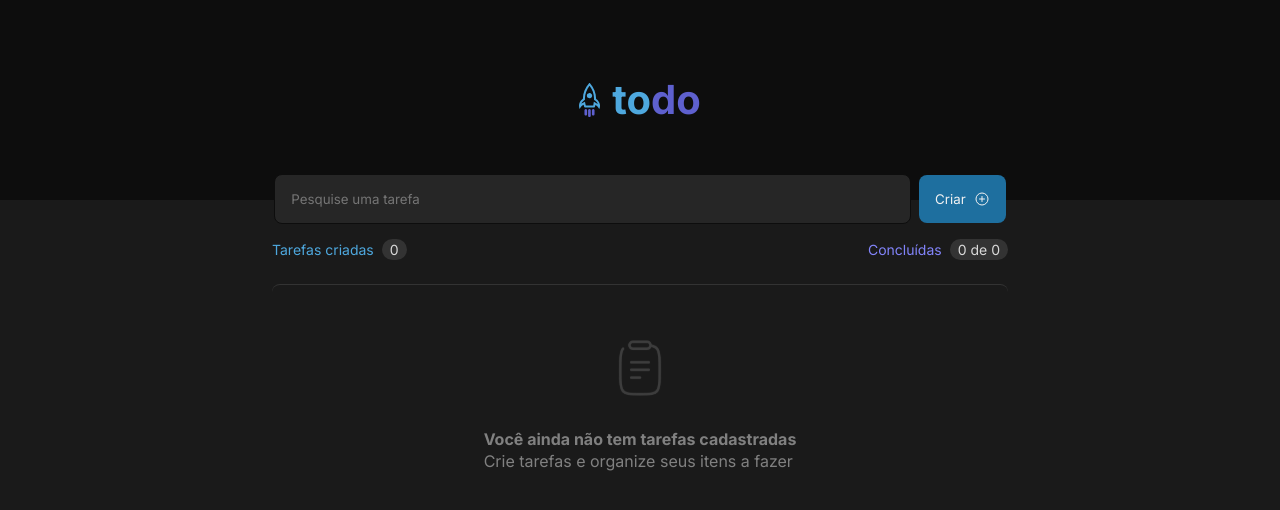
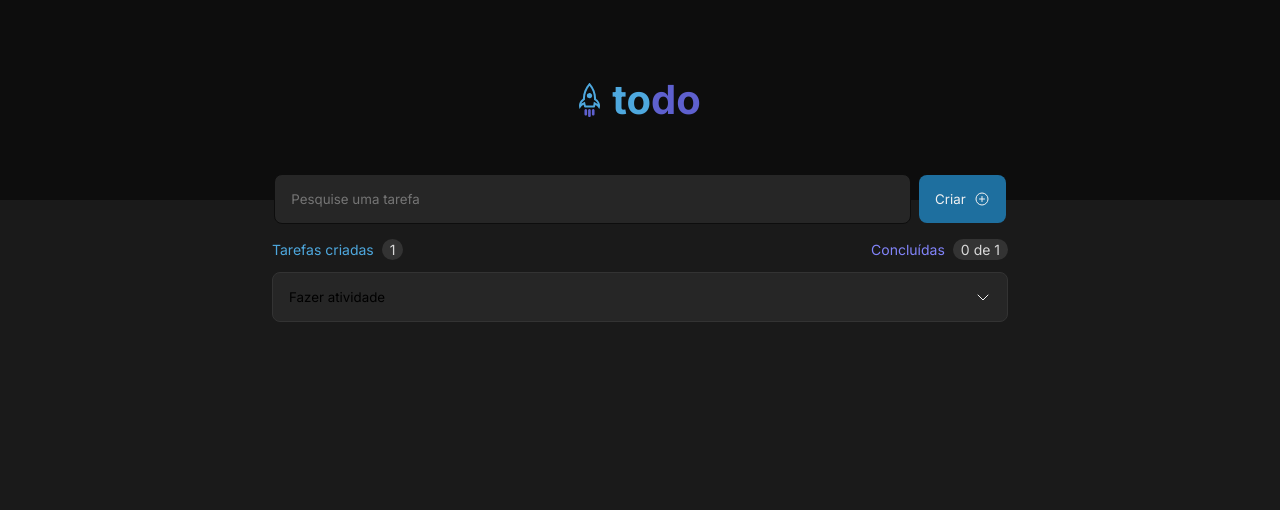
Before and after one commit to Lucas-M01/to-do-Ignite, a React (Vite) app: page / in a window 1280 px wide. Shown: the top 510 px of the page. Built offline with nearby package versions, Linux system fonts and the light colour scheme; data requests are answered from the project's data file.

Commit message:
Utilizando o Context API, mas ainda falta arrumar o componente que mostra as Tasks

```diff
--- a/package.json
+++ b/package.json
@@ -16,6 +16,7 @@
     "@radix-ui/react-accordion": "^1.0.1",
     "@radix-ui/react-checkbox": "^1.0.1",
     "@radix-ui/react-dialog": "^1.0.2",
+    "axios": "^1.1.3",
     "date-fns": "^2.29.3",
     "phosphor-react": "^1.4.1",
     "react": "^18.2.0",
--- a/src/App.module.css
+++ /dev/null
@@ -1,130 +0,0 @@
-.create {
-    display: flex;
-    align-items: center;
-    justify-content: center;
-    gap: 8px;
-    margin-top: -1.6rem;
-    max-height: 3.375rem;
-
-    width: 100%;
-}
-
-form {
-    display: flex;
-    align-items: center;
-}
-
-.task {
-    background-color: var(--gray-500);
-    border: 1px solid var(--gray-700);
-    color: var(--gray-100);
-    border-radius: 8px;
-    padding: 1rem;
-    width: 39.8rem;
-}
-
-main {
-    width: 46rem;
-}
-
-.infoTasks {
-    display: flex;
-    justify-content: center;
-    margin-top: 1rem;
-}
-
-.counter {
-
-}
-
-.info {
-    display: flex;
-    justify-content: space-between;
-    color: var(--gray-100);
-    height: 1.2rem;
-}
-
-.tasksCreated {
-    color: var(--blue);
-}
-
-.taskClompleted {
-    color: var(--purple);
-}
-
-.noTasks{
-
-}
-
-.noTasks p{
-    margin-top: 2rem;
-    color: var(--gray-300);
-    font-size: 1rem;
-    line-height: 22px;
-}
-
-@media only screen and (max-width: 768px) {
-    .container {
-        font-size: 0.75rem;
-        margin: 0 1rem 2rem 1rem;
-    }
-
-    .listTask {
-        max-height: 22rem;
-    }
-
-    main {
-        width: 100vw;
-    }
-
-    .listTask, .noTasks {
-
-    }
-
-    form {
-        width: 75%;
-    }
-
-    .task {
-        width: 100%;
-    }
-}
-
-
-
-.caretDown {
-
-}
-
-
-
-.content {
-    color: var(--gray-100);
-}
-
-.checked {
-  color: var(--purple-dark);
-  cursor: pointer;
-}
-
-.circleDefault {
-    cursor: pointer;
-    color: var(--blue);
-}
-
-.checked:hover {
-  color:  var(--purple);
-  transition: 0.2s;
-}
-
-
-.circleDefault:hover {
-  color: var(--blue-dark);
-  transition: 0.2s;
-}
-
-.isCompleted {
-    color: var(--gray-300);
-    text-decoration: line-through;
-    width: 39.5rem;
-}
--- a/src/App.tsx
+++ b/src/App.tsx
@@ -3,12 +3,15 @@ import { GlobalStyle } from './styles/global'
 import { defaultTheme } from './styles/themes/default'
 import { Home } from './pages/Home'
 import { Header } from './components/Header'
+import { TasksProvider } from './contexts/TasksContext'
 
 export function App() {
   return (
     <ThemeProvider theme={defaultTheme}>
-      <Header />
-      <Home />
+      <TasksProvider>
+        <Header />
+        <Home />
+      </TasksProvider>
       <GlobalStyle />
     </ThemeProvider>
   )
--- /dev/null
+++ b/src/contexts/TasksContext.tsx
@@ -0,0 +1,45 @@
+import { createContext, ReactNode, useEffect, useState } from 'react'
+import { api } from '../lib/axios'
+
+export interface Task {
+  id: string
+  task: string
+  isCompleted: boolean
+  startDate: Date
+  deadline?: string
+}
+
+interface TasksContextType {
+  tasks: Task[]
+  fetchTasks: (query: string) => Promise<void>
+}
+
+interface TasksProviderProps {
+  children: ReactNode
+}
+
+export const TasksContext = createContext({} as TasksContextType)
+
+export function TasksProvider({ children }: TasksProviderProps) {
+  const [tasks, setTasks] = useState<Task[]>([])
+
+  async function fetchTasks(query?: string) {
+    const response = await api.get('tasks', {
+      params: {
+        q: query,
+      },
+    })
+
+    setTasks(response.data)
+  }
+
+  useEffect(() => {
+    fetchTasks()
+  }, [])
+
+  return (
+    <TasksContext.Provider value={{ tasks, fetchTasks }}>
+      {children}
+    </TasksContext.Provider>
+  )
+}
--- /dev/null
+++ b/src/lib/axios.ts
@@ -0,0 +1,5 @@
+import axios from 'axios'
+
+export const api = axios.create({
+  baseURL: 'http://localhost:3000',
+})
--- a/src/pages/Home/components/ListTasks/index.tsx
+++ /dev/null
@@ -1,41 +0,0 @@
-import { AccordionTasks, ListTasksContainer } from './styles'
-import * as Accordion from '@radix-ui/react-accordion'
-import { CaretDown } from 'phosphor-react'
-import { Tasks } from '../../../../components/Tasks'
-import { Task } from '../..'
-import { useState } from 'react'
-
-export function ListTasks() {
-  const [taskList, setTaskList] = useState<Task[]>([])
-
-  const deleteTask = (id: string) => {
-    const taskWithoutDeletedOne = taskList.filter((task) => {
-      return task.id !== id
-    })
-    setTaskList(taskWithoutDeletedOne)
-  }
-  return (
-    <ListTasksContainer>
-      {taskList.map((task) => {
-        return (
-          <Accordion.Root type="single" key={1} collapsible>
-            <Accordion.Item value={`item-${task.id}`}>
-              <AccordionTasks>
-                <label htmlFor={`${task.id}`}>{task.content}</label>
-
-                <CaretDown size={16} className="caretDown" />
-              </AccordionTasks>
-
-              <Tasks
-                id={task.id}
-                content={task.content}
-                onDeleteTask={deleteTask}
-                startDate={task.startDate}
-              />
-            </Accordion.Item>
-          </Accordion.Root>
-        )
-      })}
-    </ListTasksContainer>
-  )
-}
--- a/src/pages/Home/components/ListTasks/styles.ts
+++ /dev/null
@@ -1,50 +0,0 @@
-import styled from 'styled-components'
-import * as Accordion from '@radix-ui/react-accordion'
-
-export const ListTasksContainer = styled.div`
-  overflow: auto;
-  max-height: 25.75rem;
-  width: 46rem;
-
-  &::-webkit-scrollbar {
-    width: 0.25rem;
-    height: 0.25rem;
-  }
-
-  &::-webkit-scrollbar-track {
-    background: transparent;
-    padding: 2px;
-  }
-
-  &::-webkit-scrollbar-thumb {
-    border-radius: 16px;
-    background-color: ${({ theme }) => theme['gray-400']};
-  }
-`
-
-export const AccordionTasks = styled(Accordion.Trigger)`
-  display: flex;
-  align-items: center;
-  justify-content: space-between;
-
-  padding: 1rem;
-  gap: 0.75rem;
-
-  background-color: ${({ theme }) => theme['gray-500']};
-  border: 1px solid ${({ theme }) => theme['gray-400']};
-  border-radius: 8px;
-  margin-top: 0.75rem;
-  width: 100%;
-
-  .caretDown {
-    color: ${({ theme }) => theme['gray-100']};
-    transition: transform 300ms cubic-bezier(0.87, 0, 0.13, 1);
-  }
-
-  [data-state='open'] > .caretDown {
-    transform: rotate(180deg);
-  }
-  /* ,
-  .tasks[data-state='open']
-  } */
-`
--- a/src/pages/Home/components/SearchInput/index.tsx
+++ b/src/pages/Home/components/SearchInput/index.tsx
@@ -4,6 +4,8 @@ import { useForm } from 'react-hook-form'
 import { SearchInputContainer } from './styles'
 import * as z from 'zod'
 import { zodResolver } from '@hookform/resolvers/zod'
+import { useContext } from 'react'
+import { TasksContext } from '../../../../contexts/TasksContext'
 
 const searchFormSchema = z.object({
   query: z.string(),
@@ -12,12 +14,13 @@ const searchFormSchema = z.object({
 type SearchFormInput = z.infer<typeof searchFormSchema>
 
 export function SearchInput() {
+  const { fetchTasks } = useContext(TasksContext)
   const { register, handleSubmit } = useForm<SearchFormInput>({
     resolver: zodResolver(searchFormSchema),
   })
 
-  function handleSearchTasks(data: SearchFormInput) {
-    console.log(data)
+  async function handleSearchTasks(data: SearchFormInput) {
+    await fetchTasks(data.query)
   }
 
   return (
--- a/src/pages/Home/index.tsx
+++ b/src/pages/Home/index.tsx
@@ -1,37 +1,23 @@
-import { useState } from 'react'
+import { useContext } from 'react'
 import clipboard from '../../assets/Clipboard.svg'
-import { HomeContainer, HomeMain, NoTask } from './styles'
+import {
+  AccordionTasks,
+  HomeContainer,
+  HomeMain,
+  ListTasksContainer,
+  NoTask,
+} from './styles'
 import { RegularText } from '../../components/Typography'
 import { SearchInput } from './components/SearchInput'
-import { ListTasks } from './components/ListTasks'
-
-export interface Task {
-  id: string
-  content: string
-  isCompleted: boolean
-  startDate: Date
-  deadline?: string
-}
+import * as Accordion from '@radix-ui/react-accordion'
+import { CaretDown } from 'phosphor-react'
+import { Tasks } from '../../components/Tasks'
+import { TasksContext } from '../../contexts/TasksContext'
 
 export function Home() {
-  const [taskList, setTaskList] = useState<Task[]>([])
+  const { tasks } = useContext(TasksContext)
 
-  const completeTask = (id: string) => {
-    const editTask = taskList.map((task) =>
-      task.id === id
-        ? {
-            ...task,
-            isCompleted: !task.isCompleted,
-          }
-        : task,
-    )
-
-    setTaskList(editTask)
-  }
-
-  console.log(completeTask)
-
-  const completedTasks = taskList.filter((task) => task.isCompleted).length
+  const completedTasks = tasks.filter((task) => task.isCompleted).length
   return (
     <HomeContainer>
       <SearchInput />
@@ -39,18 +25,40 @@ export function Home() {
         <header>
           <RegularText size="s" colors="blue" className="tasksCreated">
             Tarefas criadas
-            <span className="counter">{taskList.length}</span>
+            <span className="counter">{tasks.length}</span>
           </RegularText>
 
           <RegularText size="s" colors="purple" className="taskClompleted">
             Concluídas
             <span className="counter">
-              {completedTasks} de {taskList.length}
+              {completedTasks} de {tasks.length}
             </span>
           </RegularText>
         </header>
-        {taskList.length > 0 ? (
-          <ListTasks />
+        {tasks.length > 0 ? (
+          <ListTasksContainer>
+            {tasks.map((task) => {
+              return (
+                <Accordion.Root key={task.id} type="single" collapsible>
+                  <Accordion.Item value={`item-${task.id}`}>
+                    <AccordionTasks>
+                      <label htmlFor={`${task.id}`}>{task.task}</label>
+
+                      <CaretDown size={16} className="caretDown" />
+                    </AccordionTasks>
+
+                    <Tasks
+                      id={task.id}
+                      content={task.task}
+                      startDate={task.startDate}
+                      deadline={task.deadline}
+                      isCompleted={task.isCompleted}
+                    />
+                  </Accordion.Item>
+                </Accordion.Root>
+              )
+            })}
+          </ListTasksContainer>
         ) : (
           <NoTask>
             <img src={clipboard} alt="" />
--- a/src/pages/Home/styles.ts
+++ b/src/pages/Home/styles.ts
@@ -1,4 +1,5 @@
 import styled from 'styled-components'
+import * as Accordion from '@radix-ui/react-accordion'
 
 export const HomeContainer = styled.div`
   width: 100%;
@@ -60,3 +61,50 @@ export const NoTask = styled.div`
     margin-top: 2rem;
   }
 `
+export const ListTasksContainer = styled.div`
+  overflow: auto;
+  max-height: 25.75rem;
+  width: 46rem;
+
+  &::-webkit-scrollbar {
+    width: 0.25rem;
+    height: 0.25rem;
+  }
+
+  &::-webkit-scrollbar-track {
+    background: transparent;
+    padding: 2px;
+  }
+
+  &::-webkit-scrollbar-thumb {
+    border-radius: 16px;
+    background-color: ${({ theme }) => theme['gray-400']};
+  }
+`
+
+export const AccordionTasks = styled(Accordion.Trigger)`
+  display: flex;
+  align-items: center;
+  justify-content: space-between;
+
+  padding: 1rem;
+  gap: 0.75rem;
+
+  background-color: ${({ theme }) => theme['gray-500']};
+  border: 1px solid ${({ theme }) => theme['gray-400']};
+  border-radius: 8px;
+  margin-top: 0.75rem;
+  width: 100%;
+
+  .caretDown {
+    color: ${({ theme }) => theme['gray-100']};
+    transition: transform 300ms cubic-bezier(0.87, 0, 0.13, 1);
+  }
+
+  [data-state='open'] > .caretDown {
+    transform: rotate(180deg);
+  }
+  /* ,
+  .tasks[data-state='open']
+  } */
+`
```
Also changed, not shown: src/components/Tasks/index.tsx (+31 -12 lines), 1 other file (tests, documents, lock files or other folders).
